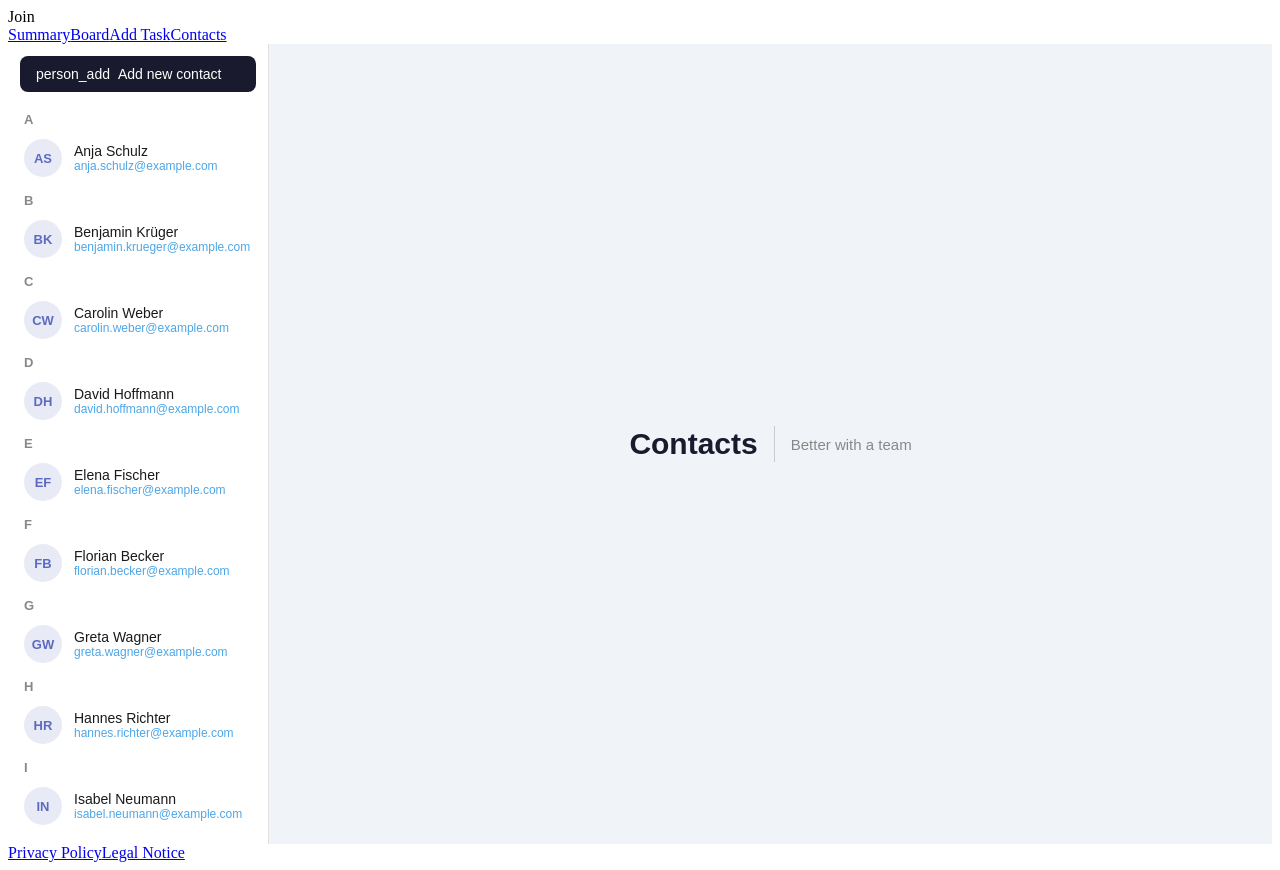
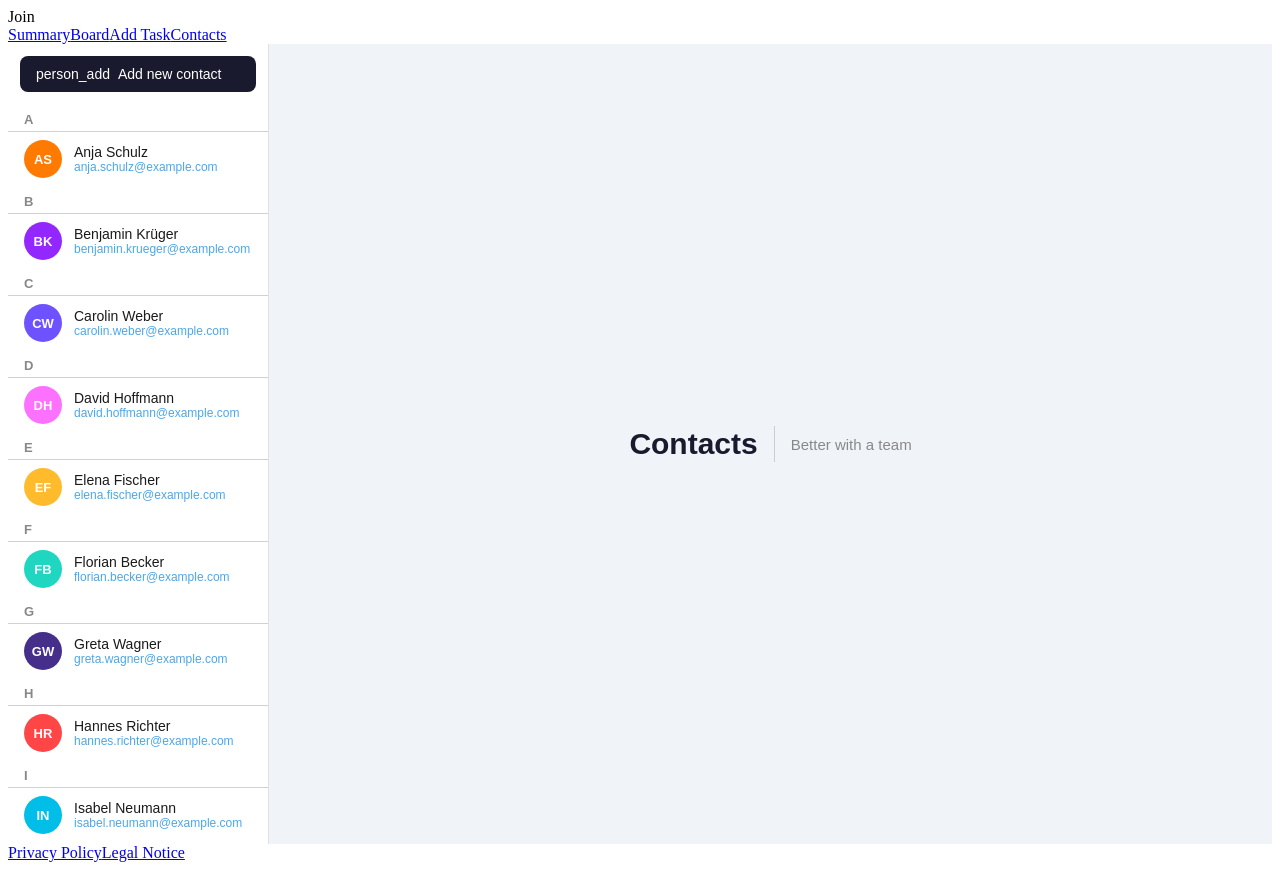
Before and after one commit to rogerfriebus/join, an Angular app: page /contacts in a window 1280 px wide. Built offline with nearby package versions, Linux system fonts and the light colour scheme.

Commit message:
Feat: use contact color to Display Avatar in right Color

```diff
--- a/src/app/pages/contacts/contacts.html
+++ b/src/app/pages/contacts/contacts.html
@@ -60,7 +60,7 @@ TODO: Platzhalter für Add/Edit Contact (Dialog/Overlay mit validiertem Formular
           class="contact-item"
           *ngFor="let contact of group.contacts"
         >
-          <div class="avatar">{{ getInitials(contact.name) }}</div>
+          <div class="avatar" [style.background-color]="contact.color">{{ contact.initials }}</div>
           <div class="contact-info">
             <p class="contact-name">{{ contact.name }}</p>
             <p class="contact-email">{{ contact.email }}</p>
--- a/src/app/pages/contacts/contacts.scss
+++ b/src/app/pages/contacts/contacts.scss
@@ -42,6 +42,7 @@
   font-weight: 600;
   color: #888;
   padding: 8px 16px 4px;
+  border-bottom: 1px solid #D1D1D1;
 }
 
 .contact-item {
@@ -60,8 +61,7 @@
   width: 38px;
   height: 38px;
   border-radius: 50%;
-  background: #e8eaf6;
-  color: #5c6bc0;
+  color: white;
   display: flex;
   align-items: center;
   justify-content: center;
```
